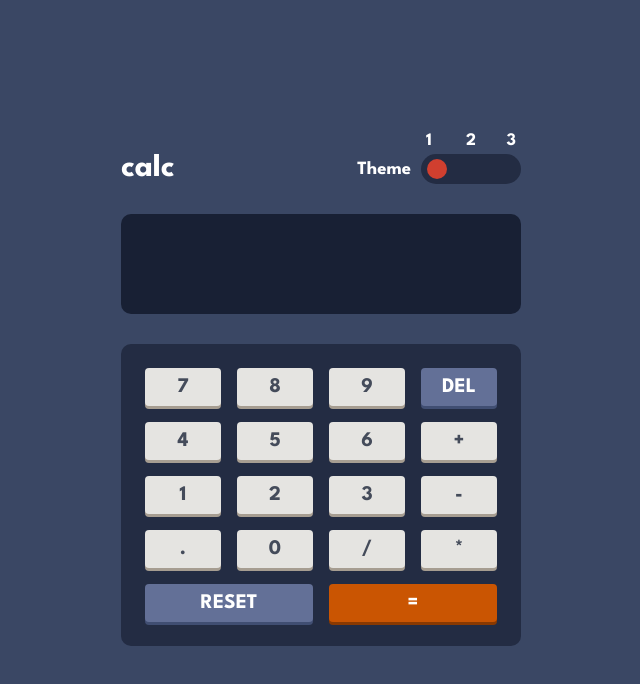
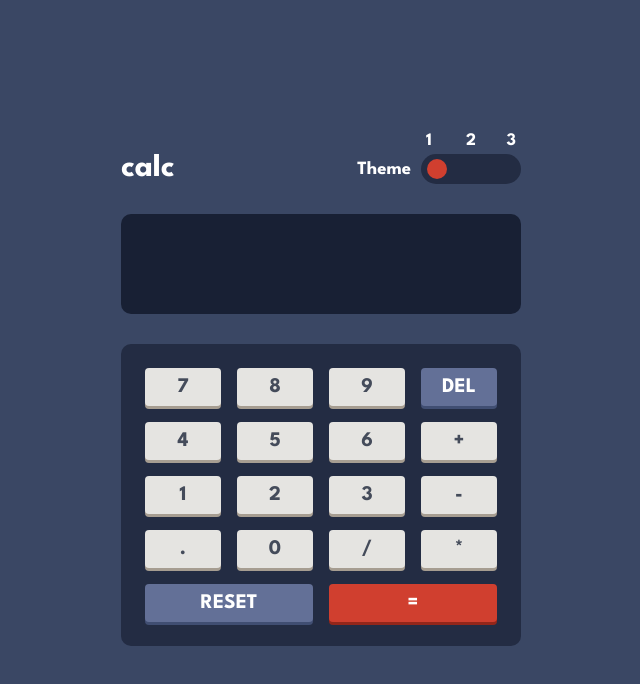
Before and after one commit to aryan-tayal/Calculator, a React (Vite) app: page / in a window 1280 px wide. Shown: the top 684 px of the page, without its empty margins (319-959 px from the left). Built offline with nearby package versions, Linux system fonts and the light colour scheme.

Commit message:
add hover effect to theme

```diff
--- a/src/App.jsx
+++ b/src/App.jsx
@@ -22,17 +22,14 @@ const themeStyles = [
         shadow: "hsl(35, 11%, 61%)",
         color: "hsl(221, 14%, 31%)",
       },
-      new: {
-        color: "hsl(30, 14%, 31%)",
-      },
       special: {
         color: "hsl(0, 0%, 100%)",
         background: "hsl(225, 21%, 49%)",
         shadow: "hsl(224, 28%, 35%)",
       },
       equals: {
-        background: "hsl(25, 98%, 40%)",
-        shadow: "hsl(25, 99%, 27%)",
+        background: "hsl(6, 63%, 50%)",
+        shadow: "hsl(6, 70%, 34%)",
         color: "hsl(0, 0%, 100%)",
       },
     },
--- a/src/styles/CalculatorBtn.js
+++ b/src/styles/CalculatorBtn.js
@@ -1,4 +1,10 @@
 import { createUseStyles } from "react-jss";
+
+const lighten = (hsl) => {
+  let l = parseInt(hsl.split("(")[1].split(",")[2].split("%")[0]);
+  return `${hsl.split(l)[0]}${l + 10}%)`;
+};
+
 const useStyles = createUseStyles(
   ({ styles: { key } }) => ({
     root: {
@@ -16,23 +22,32 @@ const useStyles = createUseStyles(
       borderRadius: "0.25rem",
       transition: "background-color 0.2s",
       "&:hover": {
-        // backgroundColor: "var(--hover)",
+        backgroundColor: lighten(key.normal.background),
       },
     },
     reset: {
       color: key.special.color,
       backgroundColor: key.special.background,
       boxShadow: `0 3px 0 ${key.special.shadow}`,
+      "&:hover": {
+        backgroundColor: lighten(key.special.background),
+      },
       gridColumn: "span 2",
     },
     del: {
       color: key.special.color,
       backgroundColor: key.special.background,
       boxShadow: `0 3px 0 ${key.special.shadow}`,
+      "&:hover": {
+        backgroundColor: lighten(key.special.background),
+      },
     },
     equals: {
       backgroundColor: key.equals.background,
       boxShadow: `0 3px 0 ${key.equals.shadow}`,
+      "&:hover": {
+        backgroundColor: lighten(key.equals.background),
+      },
       color: key.equals.color,
       gridColumn: "span 2",
     },
```
